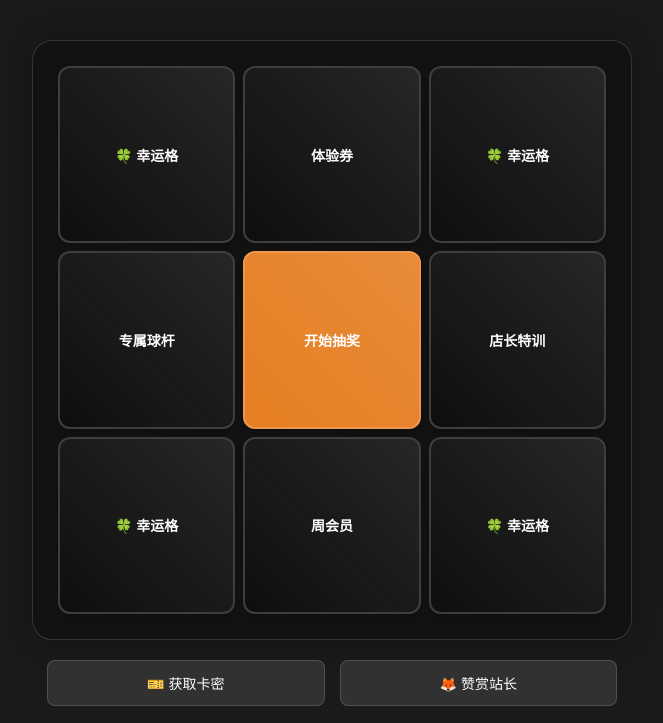
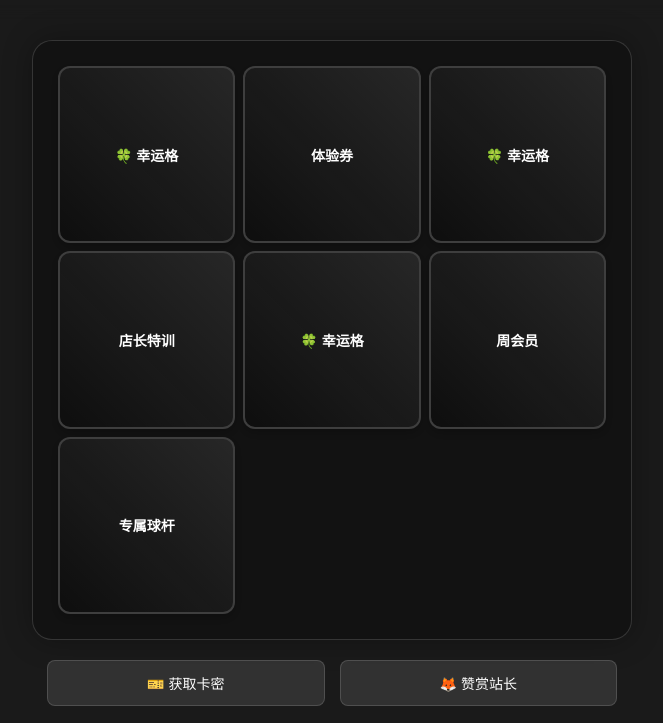
Before and after one commit to wwwlcs/wwwlcs.github.io, a plain HTML site: page index.html in a window 1280 px wide. Shown: the top 723 px of the page, without its empty margins (308-971 px from the left). Drawn offline with nearby package versions, Linux system fonts and the light colour scheme.

Commit message:
Update index.html
Signed-off-by: LCS <lw19910905@gmail.com>

```diff
--- a/index.html
+++ b/index.html
@@ -46,17 +46,16 @@
 <body>
     <div class="main-container">
         <div class="lottery-wrap2">
-            <div class="lot-grid">
-                <div class="lot-item">🍀 幸运格</div>
-                <div class="lot-item" data-prize="1">体验券</div>
-                <div class="lot-item">🍀 幸运格</div>
-                <div class="lot-item" data-prize="4">专属球杆</div>
-                <div class="lot-item center" id="startBtn">开始抽奖</div>
-                <div class="lot-item" data-prize="2">店长特训</div>
-                <div class="lot-item">🍀 幸运格</div>
-                <div class="lot-item" data-prize="3">周会员</div>
-                <div class="lot-item">🍀 幸运格</div>
-            </div>
+<div class="lot-grid">
+    <!-- 索引0 --><div class="lot-item">🍀 幸运格</div>
+    <!-- 索引1 --><div class="lot-item" data-prize="1">体验券</div>
+    <!-- 索引2 --><div class="lot-item">🍀 幸运格</div>
+    <!-- 索引3 --><div class="lot-item" data-prize="2">店长特训</div>
+    <!-- 开始按钮（被排除） -->
+    <!-- 索引4 --><div class="lot-item">🍀 幸运格</div>
+    <!-- 索引5 --><div class="lot-item" data-prize="3">周会员</div>
+    <!-- 索引6 --><div class="lot-item" data-prize="4">专属球杆</div>
+</div>
         </div>
 
         <div class="action-container">
```
